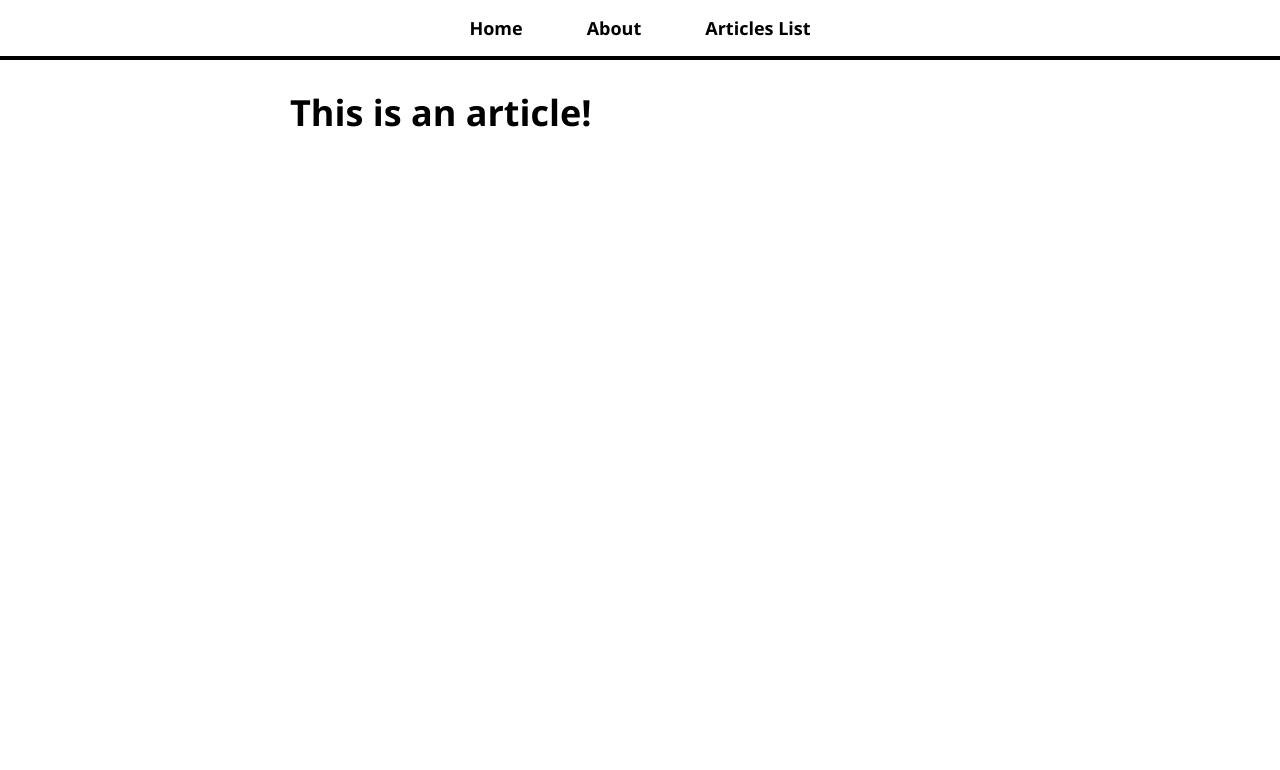
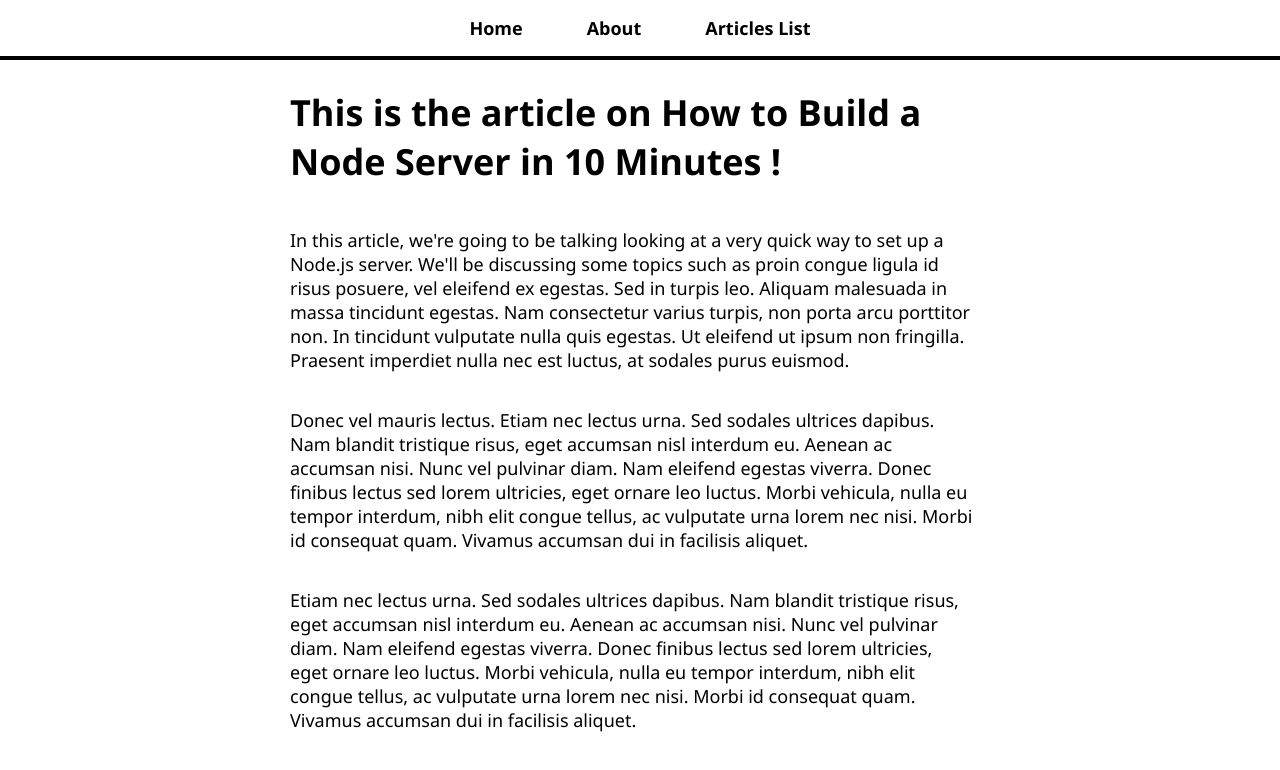
Before and after one commit to AbhiKapoor55/LearnAWS, a React (Create React App) app in the folder learn-aws/: page /article/learn-node in a window 1280 px wide. Shown: the top 770 px of the page. Built offline with nearby package versions, Linux system fonts and the light colour scheme.

Commit message:
added url parameters, added sample article content

```diff
--- a/learn-aws/src/App.js
+++ b/learn-aws/src/App.js
@@ -15,7 +15,7 @@ function App() {
           <Route path="/" component={HomePage} exact/>
           <Route path="/about" component={AboutPage}/>
           <Route path="/articles-list" component={ArticlesList}/>
-          <Route path="/article" component={ArticlePage}/>
+          <Route path="/article/:name" component={ArticlePage}/>
         </div>
       </div>
     </Router>
--- a/learn-aws/src/pages/ArticlePage.js
+++ b/learn-aws/src/pages/ArticlePage.js
@@ -1,9 +1,19 @@
 import React from 'react';
+import articles from './article-content';
 
-const ArticlePage = () => {
+const ArticlePage = ({ match }) => {
+    const name = match.params.name;
+    const article = articles.find(article => article.name === name);
+
+    if (!article) return <h1>Article Does Not Exist!</h1>
+
     return (
         <React.Fragment>
-            <h1>This is an article!</h1>
+            <h1>This is the article on {article.title} !</h1>
+            {article.content.map((paragraph, key) => (
+                <p key={key}>{paragraph}</p>
+            ))}
+
         </React.Fragment>
     )
 }
--- /dev/null
+++ b/learn-aws/src/pages/article-content.js
@@ -0,0 +1,77 @@
+const articles = [
+    {
+        name: 'learn-react',
+        title: 'The Fastest Way to Learn React',
+        content: [
+            `Welcome! Today we're going to be talking about the fastest way to
+            learn React. We'll be discussing some topics such as proin congue
+            ligula id risus posuere, vel eleifend ex egestas. Sed in turpis leo.
+            Aliquam malesuada in massa tincidunt egestas. Nam consectetur varius turpis,
+            non porta arcu porttitor non. In tincidunt vulputate nulla quis egestas. Ut
+            eleifend ut ipsum non fringilla. Praesent imperdiet nulla nec est luctus, at
+            sodales purus euismod.`,
+            `Donec vel mauris lectus. Etiam nec lectus urna. Sed sodales ultrices dapibus.
+            Nam blandit tristique risus, eget accumsan nisl interdum eu. Aenean ac accumsan
+            nisi. Nunc vel pulvinar diam. Nam eleifend egestas viverra. Donec finibus lectus
+            sed lorem ultricies, eget ornare leo luctus. Morbi vehicula, nulla eu tempor
+            interdum, nibh elit congue tellus, ac vulputate urna lorem nec nisi. Morbi id
+            consequat quam. Vivamus accumsan dui in facilisis aliquet.`,
+            `Etiam nec lectus urna. Sed sodales ultrices dapibus.
+            Nam blandit tristique risus, eget accumsan nisl interdum eu. Aenean ac accumsan
+            nisi. Nunc vel pulvinar diam. Nam eleifend egestas viverra. Donec finibus lectus
+            sed lorem ultricies, eget ornare leo luctus. Morbi vehicula, nulla eu tempor
+            interdum, nibh elit congue tellus, ac vulputate urna lorem nec nisi. Morbi id
+            consequat quam. Vivamus accumsan dui in facilisis aliquet.`,
+        ]
+    },    {
+        name: 'learn-node',
+        title: 'How to Build a Node Server in 10 Minutes',
+        content: [
+            `In this article, we're going to be talking looking at a very quick way
+            to set up a Node.js server. We'll be discussing some topics such as proin congue
+            ligula id risus posuere, vel eleifend ex egestas. Sed in turpis leo.
+            Aliquam malesuada in massa tincidunt egestas. Nam consectetur varius turpis,
+            non porta arcu porttitor non. In tincidunt vulputate nulla quis egestas. Ut
+            eleifend ut ipsum non fringilla. Praesent imperdiet nulla nec est luctus, at
+            sodales purus euismod.`,
+            `Donec vel mauris lectus. Etiam nec lectus urna. Sed sodales ultrices dapibus.
+            Nam blandit tristique risus, eget accumsan nisl interdum eu. Aenean ac accumsan
+            nisi. Nunc vel pulvinar diam. Nam eleifend egestas viverra. Donec finibus lectus
+            sed lorem ultricies, eget ornare leo luctus. Morbi vehicula, nulla eu tempor
+            interdum, nibh elit congue tellus, ac vulputate urna lorem nec nisi. Morbi id
+            consequat quam. Vivamus accumsan dui in facilisis aliquet.`,
+            `Etiam nec lectus urna. Sed sodales ultrices dapibus.
+            Nam blandit tristique risus, eget accumsan nisl interdum eu. Aenean ac accumsan
+            nisi. Nunc vel pulvinar diam. Nam eleifend egestas viverra. Donec finibus lectus
+            sed lorem ultricies, eget ornare leo luctus. Morbi vehicula, nulla eu tempor
+            interdum, nibh elit congue tellus, ac vulputate urna lorem nec nisi. Morbi id
+            consequat quam. Vivamus accumsan dui in facilisis aliquet.`,
+        ]
+    },     {
+        name: 'my-thoughts-on-resumes',
+        title: 'My Thoughts on Resumes',
+        content: [
+            `Today is the day I talk about something which scares most people: resumes.
+            In reality, I'm not sure why people have such a hard time with proin congue
+            ligula id risus posuere, vel eleifend ex egestas. Sed in turpis leo.
+            Aliquam malesuada in massa tincidunt egestas. Nam consectetur varius turpis,
+            non porta arcu porttitor non. In tincidunt vulputate nulla quis egestas. Ut
+            eleifend ut ipsum non fringilla. Praesent imperdiet nulla nec est luctus, at
+            sodales purus euismod.`,
+            `Donec vel mauris lectus. Etiam nec lectus urna. Sed sodales ultrices dapibus.
+            Nam blandit tristique risus, eget accumsan nisl interdum eu. Aenean ac accumsan
+            nisi. Nunc vel pulvinar diam. Nam eleifend egestas viverra. Donec finibus lectus
+            sed lorem ultricies, eget ornare leo luctus. Morbi vehicula, nulla eu tempor
+            interdum, nibh elit congue tellus, ac vulputate urna lorem nec nisi. Morbi id
+            consequat quam. Vivamus accumsan dui in facilisis aliquet.`,
+            `Etiam nec lectus urna. Sed sodales ultrices dapibus.
+            Nam blandit tristique risus, eget accumsan nisl interdum eu. Aenean ac accumsan
+            nisi. Nunc vel pulvinar diam. Nam eleifend egestas viverra. Donec finibus lectus
+            sed lorem ultricies, eget ornare leo luctus. Morbi vehicula, nulla eu tempor
+            interdum, nibh elit congue tellus, ac vulputate urna lorem nec nisi. Morbi id
+            consequat quam. Vivamus accumsan dui in facilisis aliquet.`,
+        ]
+    },
+];
+
+export default articles;
```
